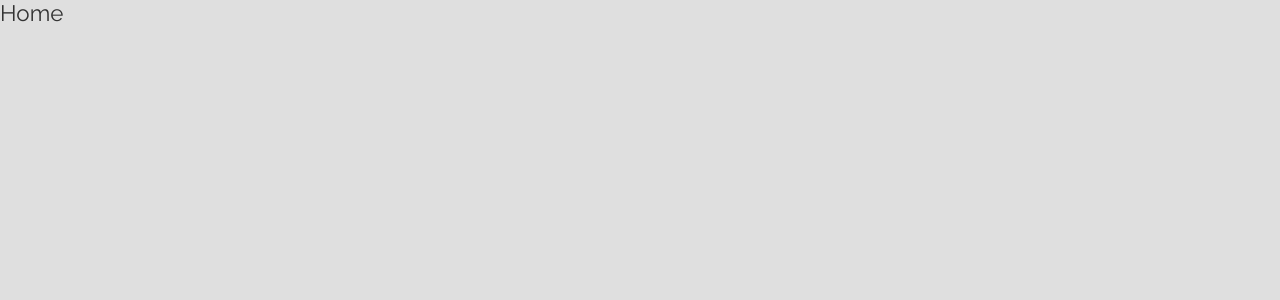
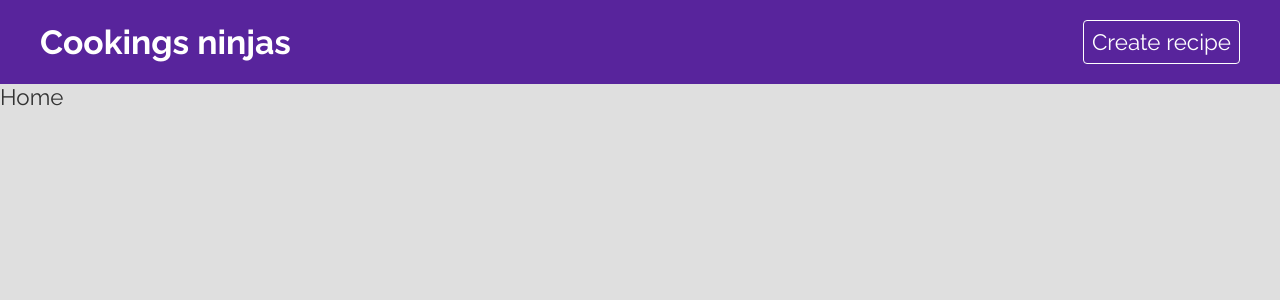
Before and after one commit to wbryceangell/cooking-ninja, a React (Create React App) app: page / in a window 1280 px wide. Shown: the top 300 px of the page. Built offline with nearby package versions, Linux system fonts and the light colour scheme.

Commit message:
create and use navbar component

```diff
--- a/src/App.tsx
+++ b/src/App.tsx
@@ -4,11 +4,13 @@ import Home from "./pages/home/Home";
 import Create from "./pages/create/Create";
 import Search from "./pages/search/Search";
 import Recipe from "./pages/recipe/Recipe";
+import Navbar from "./components/Navbar";
 
 function App() {
   return (
     <div className="App">
       <BrowserRouter>
+        <Navbar />
         <Switch>
           <Route exact path="/">
             <Home />
--- /dev/null
+++ b/src/components/Navbar.css
@@ -0,0 +1,32 @@
+.navbar {
+  background: #58249c;
+  padding: 20px;
+  color: #fff;
+}
+
+.navbar nav {
+  display: flex;
+  align-items: center;
+  max-width: 1200px;
+  margin: 0 auto;
+}
+
+.navbar a.brand {
+  margin-right: auto;
+  color: #fff;
+  text-decoration: none;
+}
+
+.navbar a:last-child {
+  color: #fff;
+  text-decoration: none;
+  margin-left: 40px;
+  padding: 8px;
+  border: 1px solid #fff;
+  border-radius: 4px;
+}
+
+.navbar a:last-child:hover {
+  background: #fff;
+  color: #333;
+}
--- /dev/null
+++ b/src/components/Navbar.tsx
@@ -0,0 +1,19 @@
+import { Link } from "react-router-dom";
+import "./Navbar.css";
+
+interface Props {}
+
+const Navbar: React.FC<Props> = ({}) => {
+  return (
+    <div className="navbar">
+      <nav>
+        <Link className="brand" to="/">
+          <h1>Cookings ninjas</h1>
+        </Link>
+        <Link to="/create">Create recipe</Link>
+      </nav>
+    </div>
+  );
+};
+
+export default Navbar;
```
